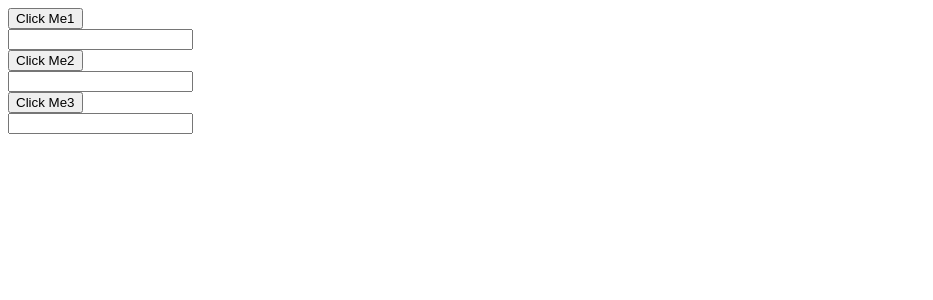
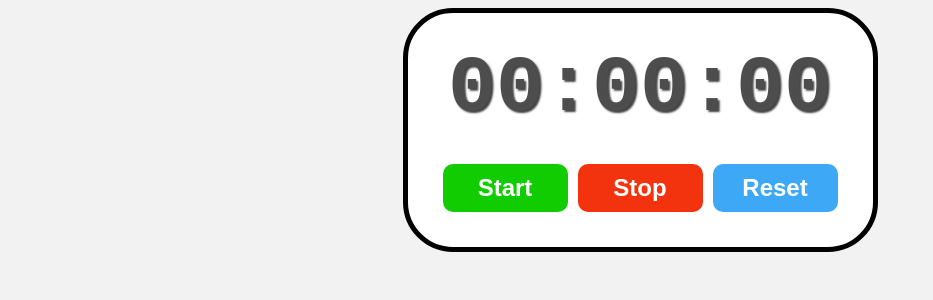
Before and after one commit to mfarrukh14/reactProject1, a React (Vite) app: page / in a window 1280 px wide. Shown: the top 300 px of the page, without its empty margins (0-933 px from the left). Built offline with nearby package versions, Linux system fonts and the light colour scheme.

Commit message:
Final Excercise 3: building a stopwatch using useState, useRef & useEffect hooks is done

```diff
--- a/src/App.jsx
+++ b/src/App.jsx
@@ -1,10 +1,10 @@
-import MyComponent from './MyComponent.jsx'
+import Stopwatch from "./Stopwatch.jsx";
 
 export default function App()
 {
   return(
     <>
-      <MyComponent />
+      <Stopwatch />
     </>
   );
 }
--- /dev/null
+++ b/src/Stopwatch.jsx
@@ -0,0 +1,70 @@
+import React, {useState, useEffect, useRef} from 'react';
+
+export default function Stopwatch()
+{
+
+    const [isRunning, setIsRunning] = useState(false);
+    const [elapsedTime, setElapsedTime] = useState(0);
+    const intervalID_ref = useRef(null);
+    const startTimeRef = useRef(0);
+
+    useEffect(()=>{
+
+        if(isRunning)
+        {
+            intervalID_ref.current = setInterval(()=>{
+                setElapsedTime(Date.now() - startTimeRef.current);
+            }, 10);
+        }
+
+        return () => {
+            clearInterval(intervalID_ref.current);
+        }
+
+    },[isRunning]);
+
+    function start()
+    {
+        setIsRunning(true);
+        startTimeRef.current = Date.now() - elapsedTime;
+    }
+
+    function stop()
+    {
+        setIsRunning(false);
+    }
+
+    function reset()
+    {
+        setElapsedTime(0);
+        setIsRunning(false);
+    }
+
+    function formatTime()
+    {
+
+        let hours = Math.floor(elapsedTime/ (1000 * 60 * 60));
+        let minutes = Math.floor(elapsedTime/ (1000 * 60) % 60);
+        let seconds = Math.floor(elapsedTime/ (1000) % 60)
+        let milliseconds = Math.floor(elapsedTime % 1000 / 10);
+
+        hours = String(hours).padStart(2, "0");
+        minutes = String(minutes).padStart(2, "0");
+        seconds = String(seconds).padStart(2, "0");
+        milliseconds = String(milliseconds).padStart(2, "0");
+
+        return `${minutes}:${seconds}:${milliseconds}`;
+    }
+
+    return(
+        <div className='stopwatch'>
+            <div className='display'>{formatTime()}</div>
+            <div className='controls'>
+                <button className='start-button' onClick={start}>Start</button>
+                <button className='stop-button' onClick={stop}>Stop</button>
+                <button className='reset-button' onClick={reset}>Reset</button>
+            </div>
+        </div>
+    );
+
+}
--- a/src/index.css
+++ b/src/index.css
@@ -1,4 +1,57 @@
-.box{
-    border: 3px solid;
-    padding: 25px;
+body{
+    display: flex;
+    flex-direction: column;
+    align-items: center;
+    background-color: hsl(0, 0%, 95%);
 }
+.stopwatch{
+    display: flex;
+    flex-direction: column;
+    align-items: center;
+    border: 5px solid;
+    border-radius: 50px;
+    padding: 30px;
+    background-color: white;
+}
+.display{
+    font-size: 5rem;
+    font-family: monospace;
+    font-weight: bold;
+    color: hsl(0, 0%, 30%);
+    margin-bottom: 25px;
+    text-shadow: 2px 2px 2px hsla(0, 0%, 0%, 0.75);
+}
+
+.controls button{
+    font-size: 1.5rem;
+    font-weight: bold;
+    padding: 10px 20px;
+    margin: 5px;
+    min-width: 125px;
+    border: none;
+    border-radius: 10px;
+    cursor: pointer;
+    color: white;
+    transition: background-color 0.5s ease;
+}
+
+.start-button{
+    background-color: hsl(115, 100%, 40%);
+}
+.start-button:hover{
+    background-color: hsl(115, 100%, 50%);
+}
+
+.stop-button{
+    background-color: hsl(10, 90%, 50%);
+}
+.stop-button:hover{
+    background-color: hsl(10, 90%, 45%);
+}
+
+.reset-button{
+    background-color: hsl(205, 90%, 60%);
+}
+.reset-button:hover{
+    background-color: hsl(205, 90%, 55%);
+}
```
